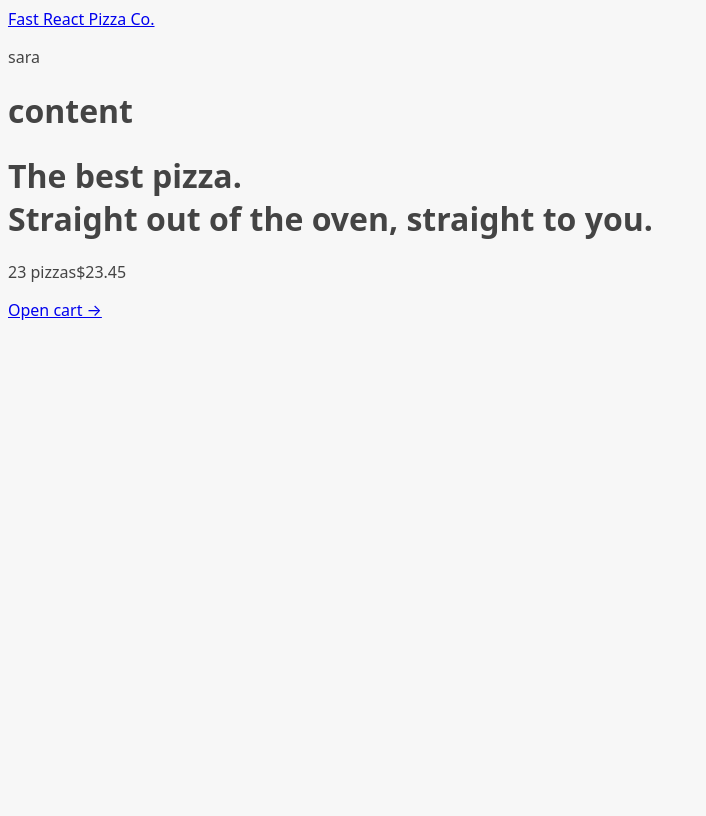
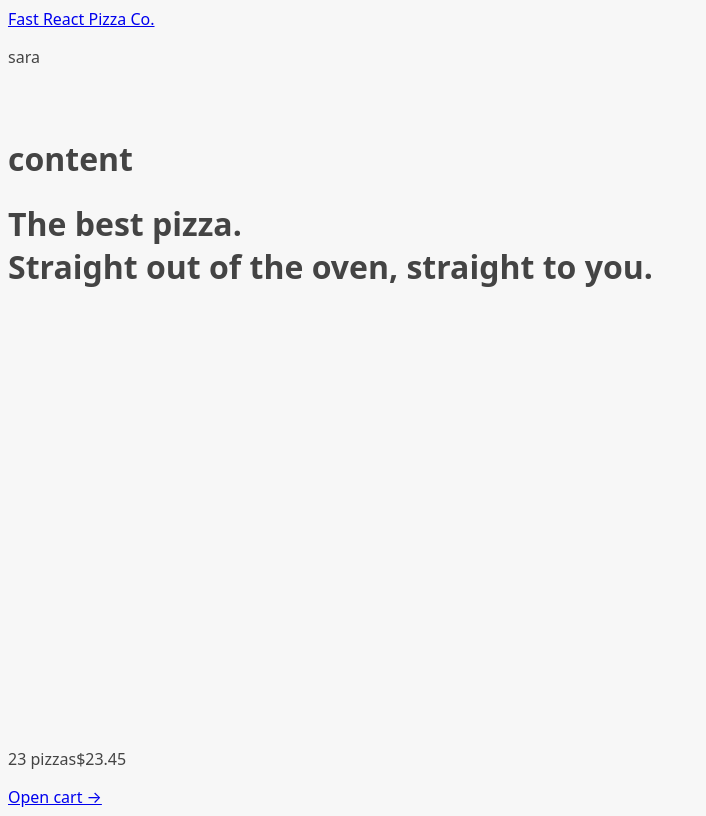
Before and after one commit to Saramoawad/fast-react-pizza, a React (Vite) app: page / in a window 1280 px wide. Shown: the whole page, without its empty margins (0-706 px from the left). Built offline with nearby package versions, Linux system fonts and the light colour scheme.

Commit message:
displaying loading indicator

```diff
--- a/src/UI/AppLayout.jsx
+++ b/src/UI/AppLayout.jsx
@@ -1,9 +1,14 @@
 import Header from './Header';
 import CartOverview from '../Features/Cart/CartOverview'
-import { Outlet } from 'react-router-dom';
+import { Outlet, useNavigation } from 'react-router-dom';
+import Loader from './Loader';
 function AppLayout() {
+    const navigation= useNavigation();
+    const isLoading=navigation.state==='loading'
+
     return (
-        <div>
+        <div className='layout'>
+            {isLoading&&<Loader/>}
             <Header/>
             <main>
                 <h1>content</h1>
--- /dev/null
+++ b/src/UI/Loader.jsx
@@ -0,0 +1,9 @@
+function Loader() {
+    return (
+        <div className="loader">
+
+        </div>
+    )
+}
+
+export default Loader
```
